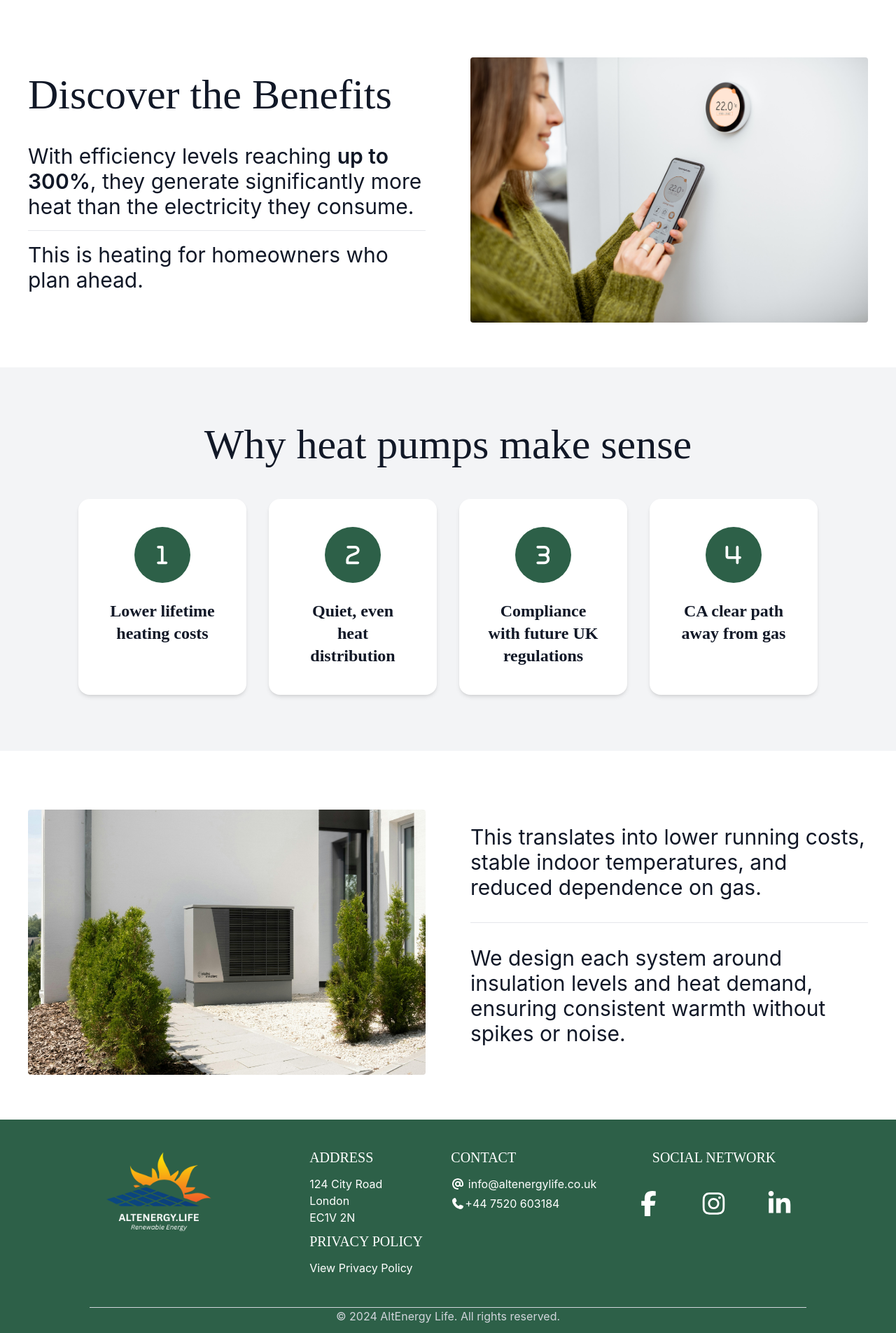
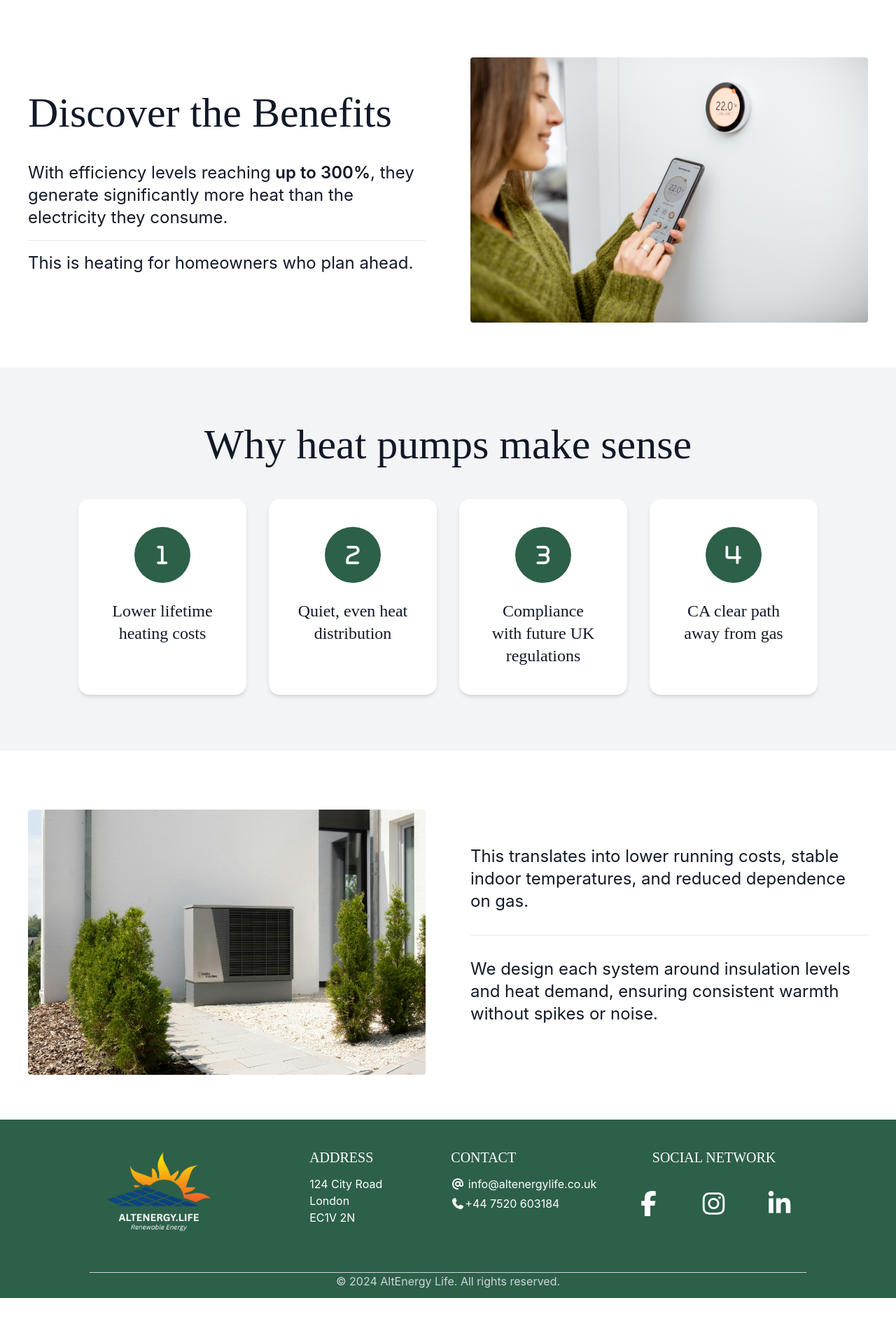
Before and after one commit to vladmytko/AltenergyLife, a React (Vite) app: page /installations/heat-pump in a window 1280 px wide. Shown: the part 642-2547 px from the top of the page at 70% size. After the commit the page ends 2497 px from the top, so only its background shows below. Built offline with nearby package versions, Linux system fonts and the light colour scheme.

Commit message:
Some font changes

```diff
--- a/src/components/Installations/EcoWindows/EcoWindows.jsx
+++ b/src/components/Installations/EcoWindows/EcoWindows.jsx
@@ -29,7 +29,7 @@ const EcoWindows = () => {
           </h2>
 
           <div className="space-y-4 text-gray-900 ">
-            <p className="text-xl md:text-3xl">
+            <p className="text-xl md:text-2xl">
               Our <span className="font-semibold">A-rated eco windows</span> can reduce heat loss by <span className="font-semibold">up to 40%</span>, while
               also cutting outside noise and improving overall comfort.
             </p>
@@ -69,15 +69,11 @@ const EcoWindows = () => {
                   {item.icon}
                 </div>
 
-                <h3 className="text-xl md:text-2xl font-semibold text-gray-900">
+                <h3 className="text-xl md:text-2xl font-medium text-gray-900">
                   {item.text}
                 </h3>
 
-                {item.description && (
-                  <p className="text-gray-600 text-base md:text-lg leading-relaxed">
-                    {item.description}
-                  </p>
-                )}
+
               </div>
             ))}
           </div>
@@ -106,14 +102,14 @@ const EcoWindows = () => {
               {/* RIGHT SIDE - Text */}
               <div className="lg:w-1/2 space-y-10 text-gray-900 order-1 lg:order-2">
                 <div className="space-y-8 text-gray-900 ">
-                  <p className="text-xl md:text-3xl">
+                  <p className="text-xl md:text-2xl">
                     The upgrade is immediate — rooms feel warmer, quieter, and more
                     refined.
                   </p>
 
                   <hr className="mt-6 border-gray-200" />
 
-                  <p className="text-xl md:text-3xl">
+                  <p className="text-xl md:text-2xl">
                     A premium upgrade that delivers daily comfort.
                   </p>
                 </div>
--- a/src/components/Installations/HeatPump/HeatPump.jsx
+++ b/src/components/Installations/HeatPump/HeatPump.jsx
@@ -29,14 +29,14 @@ const HeatPump = () => {
             Discover the Benefits
           </h2>
           <div className="space-y-4 text-gray-900 ">
-            <p className="text-xl md:text-3xl">
+            <p className="text-xl md:text-2xl">
               With efficiency levels reaching <span className="font-semibold">up to 300%</span>, they generate
               significantly more heat than the electricity they consume.
             </p>
 
             <hr className="mt-4 border-gray-200" />
 
-            <p className="text-xl md:text-3xl">
+            <p className="text-xl md:text-2xl">
               This is heating for homeowners who plan ahead.
             </p>
           </div>
@@ -75,15 +75,10 @@ const HeatPump = () => {
                   {item.icon}
                 </div>
 
-                <h3 className="text-xl md:text-2xl font-semibold text-gray-900">
+                <h3 className="text-xl md:text-2xl font-medium text-gray-900">
                   {item.text}
                 </h3>
 
-                {item.description && (
-                  <p className="text-gray-600 text-base md:text-lg leading-relaxed">
-                    {item.description}
-                  </p>
-                )}
               </div>
             ))}
           </div>
@@ -111,14 +106,14 @@ const HeatPump = () => {
         {/* RIGHT SIDE - Text */}
         <div className="lg:w-1/2 space-y-10 text-gray-900 order-1 lg:order-2">
           <div className="space-y-8 text-gray-900 ">
-            <p className="text-xl md:text-3xl">
+            <p className="text-xl md:text-2xl">
               This
               translates into lower running costs, stable indoor temperatures,
               and reduced dependence on gas.
             </p>
 
              <hr className="mt-4 border-gray-200" />
-            <p className="text-xl md:text-3xl">
+            <p className="text-xl md:text-2xl">
               We design each system around insulation levels and heat demand, ensuring consistent warmth without spikes or noise.
             </p>
 
--- a/src/components/Installations/HomeInsulation/HomeInsulation.jsx
+++ b/src/components/Installations/HomeInsulation/HomeInsulation.jsx
@@ -30,7 +30,7 @@ const HomeInsulation = () => {
           </h2>
 
           <div className="space-y-4 text-gray-900 ">
-            <p className="text-xl md:text-3xl">
+            <p className="text-xl md:text-2xl">
               Our insulation solutions are designed to reduce heat loss by{" "}
               <span className="font-semibold">up to 35%</span>, locking warmth
               inside the home and significantly lowering heating demand.
@@ -71,7 +71,7 @@ const HomeInsulation = () => {
                   {item.icon}
                 </div>
 
-                <h3 className="text-lg md:text-2xl font-semibold text-gray-900">
+                <h3 className="text-lg md:text-2xl font-meidum text-gray-900">
                   {item.text}
                 </h3>
               </div>
@@ -101,13 +101,13 @@ const HomeInsulation = () => {
         {/* Right SIDE - Text */}
         <div className="lg:w-1/2 space-y-10 text-gray-900 order-1 lg:order-2">
           <div className="space-y-8 text-gray-900 ">
-            <p className="text-xl md:text-3xl">
+            <p className="text-xl md:text-2xl">
               Each property is assessed individually to maximise performance.
             </p>
 
             <hr className="mt-6 border-gray-200" />
 
-            <p className="text-xl md:text-3xl">
+            <p className="text-xl md:text-2xl">
               Insulation is the invisible upgrade that makes everything work
               better.
             </p>
--- a/src/components/Installations/SolarPanels/SolarPanels.jsx
+++ b/src/components/Installations/SolarPanels/SolarPanels.jsx
@@ -30,7 +30,7 @@ const SolarPanels = () => {
           </h2>
 
           <div className="space-y-4 text-gray-900 ">
-            <p className="text-xl md:text-3xl">
+            <p className="text-xl md:text-2xl">
               Solar panels are one of the most effective upgrades for UK
               homeowners looking to{" "}
               <span className="font-semibold">
@@ -74,15 +74,9 @@ const SolarPanels = () => {
                   {item.icon}
                 </div>
 
-                <h3 className="text-xl md:text-2xl font-semibold text-gray-900">
+                <h3 className="text-xl md:text-2xl font-medium text-gray-900">
                   {item.text}
                 </h3>
-
-                {item.description && (
-                  <p className="text-gray-600 text-base md:text-lg leading-relaxed">
-                    {item.description}
-                  </p>
-                )}
               </div>
             ))}
           </div>
@@ -99,7 +93,7 @@ const SolarPanels = () => {
 
         <div className="lg:w-1/2 space-y-10 text-gray-900 order-1 lg:order-2">
           <div className="space-y-8 text-gray-900 ">
-            <p className="text-xl md:text-3xl">
+            <p className="text-xl md:text-2xl">
               Our systems are designed to deliver{" "}
               <span className="font-semibold">
                 up to 60% reduction in electricity costs
@@ -110,7 +104,7 @@ const SolarPanels = () => {
 
             <hr className="mt-6 border-gray-200" />
 
-            <p className="text-xl md:text-3xl">
+            <p className="text-xl md:text-2xl">
               Every installation is tailored to roof orientation, shading, and
               household usage — no generic layouts.
             </p>
--- a/src/components/MainPage/Contact.jsx
+++ b/src/components/MainPage/Contact.jsx
@@ -183,7 +183,9 @@ const Contact = () => {
                     />
                     <span className="pr-2">
                       By submitting this form, you agree to be contacted
-                      regarding your enquiry. Your details will not be shared.
+                      regarding your enquiry. Your details will not be shared. Check <a href="/privacypolicy" className="hover:underline">
+                 Privacy Policy
+              </a>
                     </span>
                   </label>
                 </div>
--- a/src/components/MainPage/Footer.jsx
+++ b/src/components/MainPage/Footer.jsx
@@ -27,16 +27,6 @@ const Footer = () => {
               <span>124 City Road</span>
               <span>London</span>
               <span>EC1V 2N</span>
-            </li>
-
-            {/* Privacy Policy */}
-            <li className="flex flex-col text-center xl:text-start space-y-0">
-              <h3 className="text-white text-xl font-medium mb-3">
-                PRIVACY POLICY
-              </h3>
-              <a href="/privacypolicy" className="hover:underline">
-                View Privacy Policy
-              </a>
             </li>
           </ul>
         </div>
```
